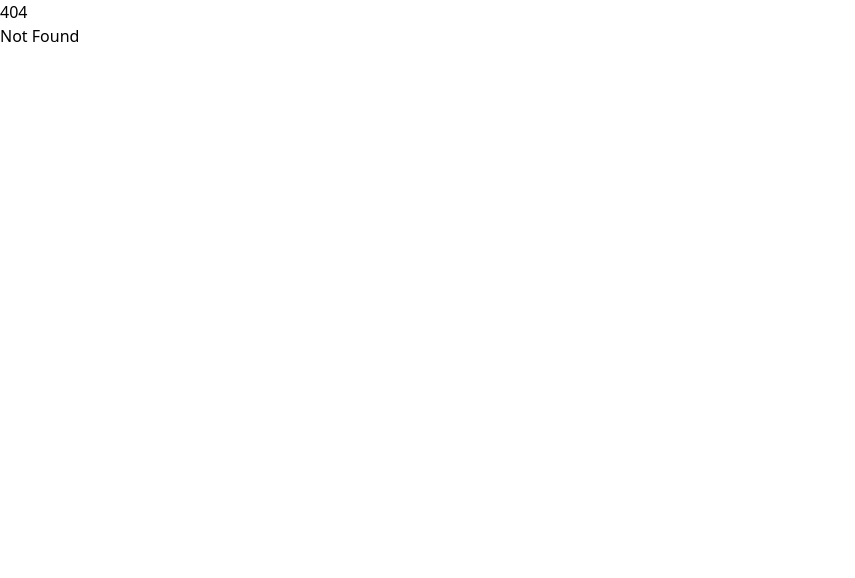
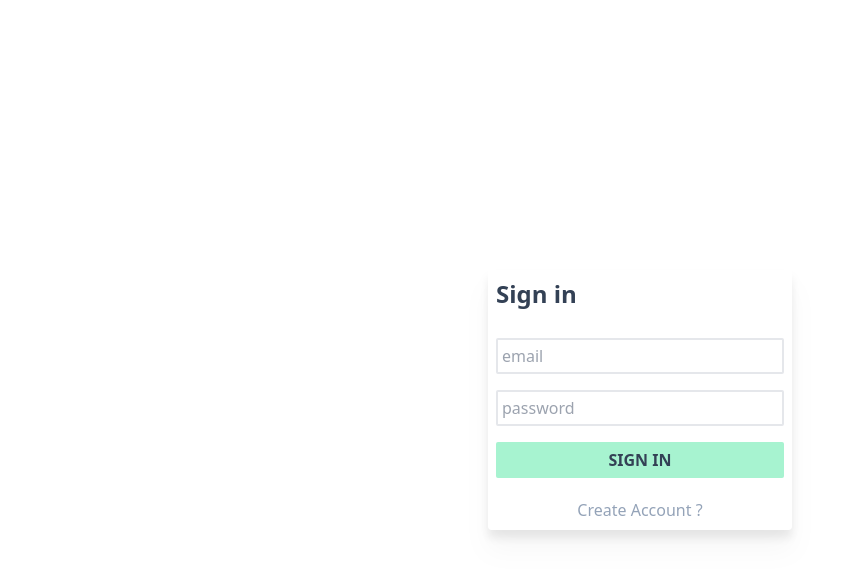
Before and after one commit to tnp2004/petplz, a SvelteKit app in the folder client/: page /signin in a window 1280 px wide. Before the commit this address had no page. Shown: the top 578 px of the page, without its empty margins (0-855 px from the left). Built offline with nearby package versions, Linux system fonts and the light colour scheme.

Commit message:
add sign in page

```diff
--- a/client/src/app.html
+++ b/client/src/app.html
@@ -4,6 +4,7 @@
 		<meta charset="utf-8" />
 		<link rel="icon" href="%sveltekit.assets%/favicon.png" />
 		<meta name="viewport" content="width=device-width" />
+		<title>petplz</title>
 		%sveltekit.head%
 	</head>
 	<body data-sveltekit-preload-data="hover">
--- a/client/src/routes/+page.svelte
+++ b/client/src/routes/+page.svelte
@@ -1,2 +1 @@
-<h1>Welcome to SvelteKit</h1>
-<p>Visit <a href="https://kit.svelte.dev">kit.svelte.dev</a> to read the documentation</p>
+<h1>petplz Homepage</h1>
--- /dev/null
+++ b/client/src/routes/signin/+page.svelte
@@ -0,0 +1,15 @@
+<div class="flex h-screen">
+	<div class="m-auto drop-shadow-xl bg-white rounded p-2 text-slate-700">
+		<h1 class="text-2xl font-bold">Sign in</h1>
+		<div class="my-5">
+			<div class="my-2 w-72">
+				<input class="border-2 rounded-sm w-full px-1 my-2 h-9" placeholder="email" type="text" />
+				<input class="border-2 rounded-sm w-full px-1 my-2 h-9" placeholder="password" type="text" />
+			</div>
+			<button class="bg-emerald-200 font-bold w-full rounded-sm p-1 h-9">SIGN IN</button>
+		</div>
+		<div class="text-center text-slate-400">
+			<a href="/signup">Create Account ?</a>
+		</div>
+	</div>
+</div>
--- a/client/tailwind.config.js
+++ b/client/tailwind.config.js
@@ -1,6 +1,6 @@
 /** @type {import('tailwindcss').Config} */
 export default {
-  content: ['./src/**/*.{html,js,svelte,ts}'],
+  content: ['./src/***/**/*.{html,js,svelte,ts}'],
   theme: {
     extend: {},
   },
```
